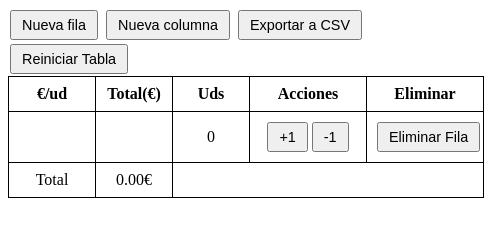
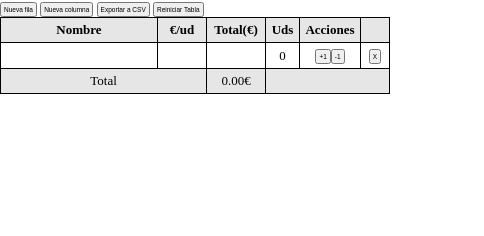
Before and after one commit to antoniovm/dirty-item-counter, a plain HTML site: page index.html in a window 390 px wide. Both pictures are taken after a click on the button "Nueva fila". Shown: the whole page, 484 px wide, since content can reach past the window. Drawn offline with Linux system fonts and the light colour scheme.

Commit message:
Fix mobile version

```diff
--- a/script.js
+++ b/script.js
@@ -14,8 +14,7 @@ document.addEventListener('DOMContentLoaded', () => {
     }
 });
 
-const headers = ['Nombre', '€/ud', 'Total(€)', 'Uds', 'Acciones', 'Eliminar'];
-
+const headers = ['Nombre', '€/ud', 'Total(€)', 'Uds', 'Acciones', ''];
 
 function addRowOrColumn(isRow) {
     const table = document.getElementById('dataTable');
@@ -24,6 +23,10 @@ function addRowOrColumn(isRow) {
         const row = table.insertRow(rowCount);
         for (let i = 0; i < headers.length - 3; i++) {
             let cell = row.insertCell();
+            if(i > 0){
+                cell.setAttribute('inputmode','decimal')
+            }
+
             cell.setAttribute('contenteditable' , 'true')
             cell.addEventListener('input', (e) => updateRowTotal(e.target));
         }
@@ -32,7 +35,9 @@ function addRowOrColumn(isRow) {
     } else {
         Array.from(table.rows).forEach((row, index) => {
             let cell = row.insertCell(1);
-            cell.innerHTML = index === 0 ? '<b>Nueva Columna</b> <button onclick="deleteColumn(this)">X</button>' : 'Nombre';
+            cell.setAttribute('contenteditable' , 'true')
+            cell.addEventListener('input', (e) => updateRowTotal(e.target));
+            cell.innerHTML = index === 0 ? '<b>Nueva Columna</b> <button onclick="deleteColumn(this)">X</button>' : '';
         });
     }
     storeTableData();
@@ -41,7 +46,8 @@ function addRowOrColumn(isRow) {
 function addQuantityAndButtons(row, rowCount, initialValue = 0) {
     let quantityCell = row.insertCell();
     quantityCell.innerHTML = initialValue;
-    quantityCell.contentEditable = true;
+    quantityCell.setAttribute('contenteditable' , 'true')
+    quantityCell.setAttribute('inputmode','decimal')
     quantityCell.addEventListener('input', (e) => updateRowTotal(e.target));
     quantityCell.addEventListener('keypress', enforceNumericInput);
 
@@ -52,7 +58,7 @@ function addQuantityAndButtons(row, rowCount, initialValue = 0) {
 
 function addDeleteRowButton(row) {
     let deleteCell = row.insertCell();
-    deleteCell.innerHTML = '<button onclick="deleteRow(this)">Eliminar Fila</button>';
+    deleteCell.innerHTML = '<button onclick="deleteRow(this)">X</button>';
 }
 
 function enforceNumericInput(event) {
@@ -134,8 +140,12 @@ function loadTable(data) {
     table.innerHTML = '<tr>' + storedHeaders.map(header => `<th>${header}</th>`).join('') + '</tr>';
     data.forEach((rowData, rowIndex) => {
         const row = table.insertRow();
-        rowData.slice(0, -3).forEach(cellData => {
+        rowData.slice(0, -3).forEach((cellData, i) => {
             const cell = row.insertCell();
+            if(i > headers.length - 6){
+                cell.setAttribute('inputmode','decimal')
+            }
+
             cell.setAttribute('contenteditable' , 'true')
             cell.addEventListener('input', (e) => updateRowTotal(e.target));
             cell.innerHTML = cellData;
--- a/style.css
+++ b/style.css
@@ -1,3 +1,10 @@
+body {
+    touch-action: manipulation;
+    font-size: small;
+    margin: 0;
+    padding: 0;
+}
+
 table {
     width: 100%;
     border-collapse: collapse;
@@ -6,35 +13,45 @@ table {
 
 th, td {
     border: 1px solid black;
-    padding: 8px;
+    padding: 4px;
     min-width: 50px;
     text-align: center;
     overflow: hidden; /* Handles overflow */
     text-overflow: ellipsis; /* Displays ellipsis for overflowed text */
 }
 
+tbody tr:nth-child(odd) {
+    background-color: #e6e6e6;
+}
+
+td:first-child, th:first-child {
+    white-space: nowrap; /* Prevents wrapping in quantity column */
+}
+
 /* Style for the quantity column */
 td:nth-last-child(5), th:nth-last-child(5) {
-    width: 70px; /* Fixed width for quantity column */
+    width: 40px; /* Fixed width for quantity column */
     white-space: nowrap; /* Prevents wrapping in quantity column */
 }
 td:nth-last-child(4), th:nth-last-child(4) {
-    width: 60px; /* Fixed width for quantity column */
+    width: 50px; /* Fixed width for quantity column */
     white-space: nowrap; /* Prevents wrapping in quantity column */
 }
 td:nth-last-child(3), th:nth-last-child(3) {
-    width: 60px; /* Fixed width for quantity column */
+    width: 25px; /* Fixed width for quantity column */
     white-space: nowrap; /* Prevents wrapping in quantity column */
 }
 
 td:nth-last-child(2), th:nth-last-child(2) {
-    width: 100px; /* Fixed width for quantity column */
+    margin: 0;
+    padding: 0;
+    width: 60px; /* Fixed width for quantity column */
     white-space: nowrap; /* Prevents wrapping in quantity column */
 }
 
 /* Style for the action (delete) column */
 td:last-child, th:last-child {
-    width: 100px; /* Fixed width for action column */
+    width: 20px; /* Fixed width for action column */
     white-space: nowrap; /* Prevents wrapping in action column */
 }
 
@@ -45,7 +62,7 @@ td:not(:last-child):not(:nth-last-child(2)) {
 }
 
 button {
-    padding: 5px 10px;
-    margin: 2px;
-    font-size: 0.9em;
+    padding: 2px;
+    margin: 0;
+    font-size: .5em;
 }
```
